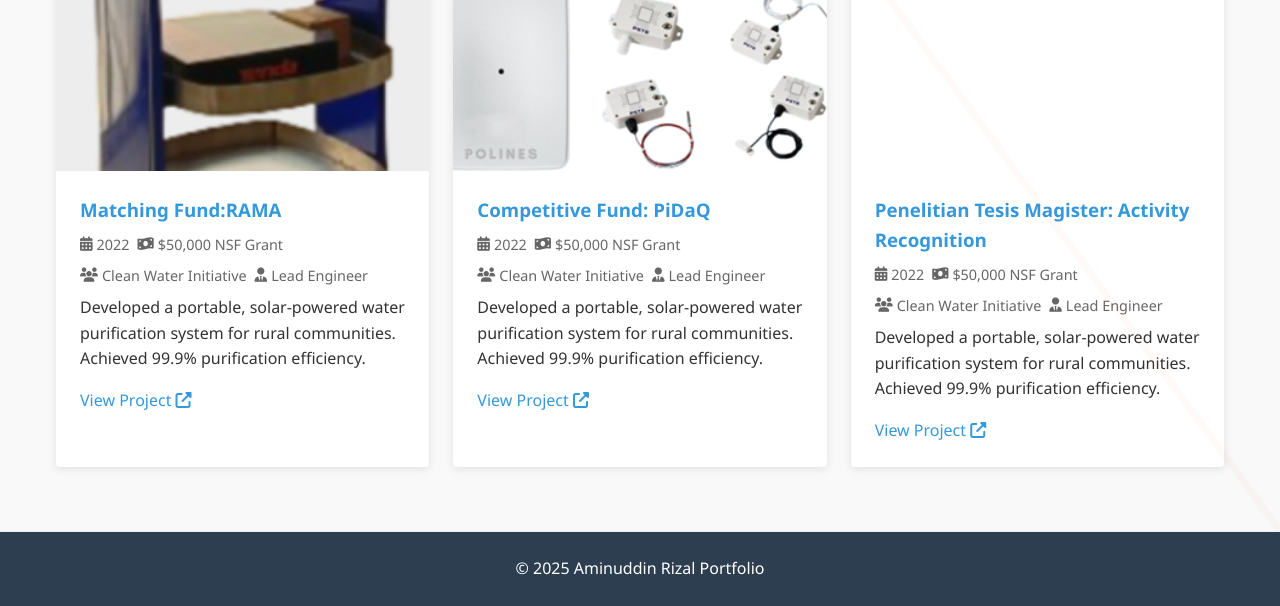
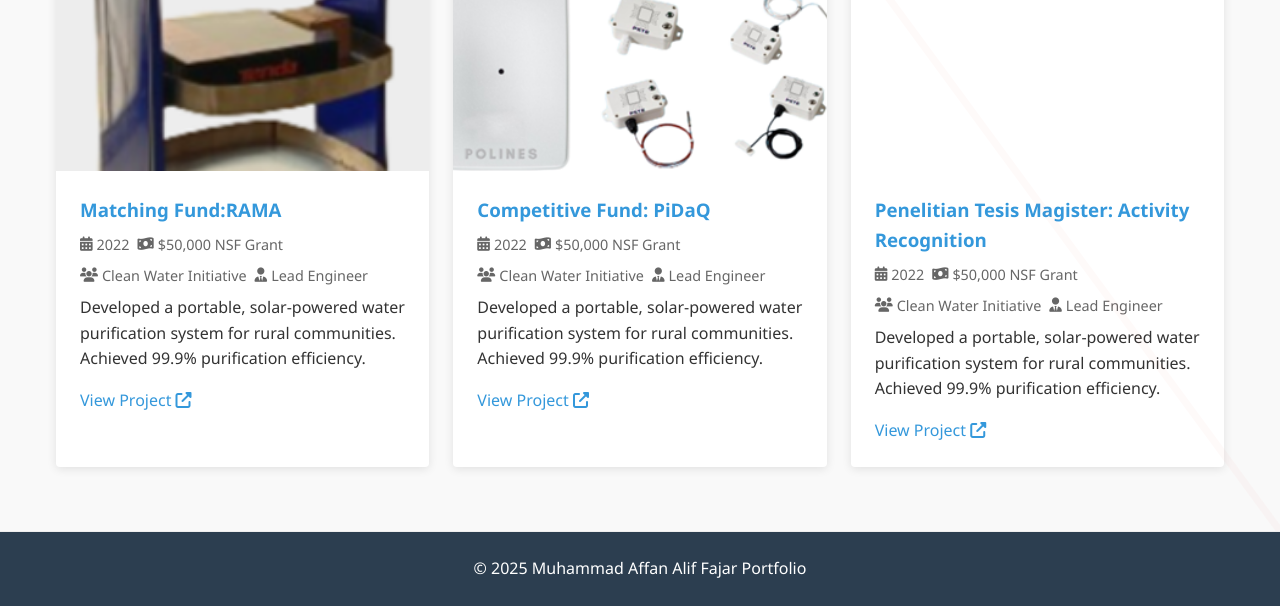
Before and after one commit to affanfajar599/portofolio, a plain HTML site: page index.html in a window 1280 px wide. Shown: the part 3889-4495 px from the top of the page. Drawn offline with Linux system fonts and the light colour scheme.

Commit message:
Update index.html

```diff
--- a/index.html
+++ b/index.html
@@ -95,7 +95,7 @@
     </main>
 
     <footer>
-        <p>&copy; <span id="current-year"></span> Aminuddin Rizal Portfolio</p>
+        <p>&copy; <span id="current-year"></span> Muhammad Affan Alif Fajar Portfolio</p>
     </footer>
 
     <script src="js/script.js"></script>
```
